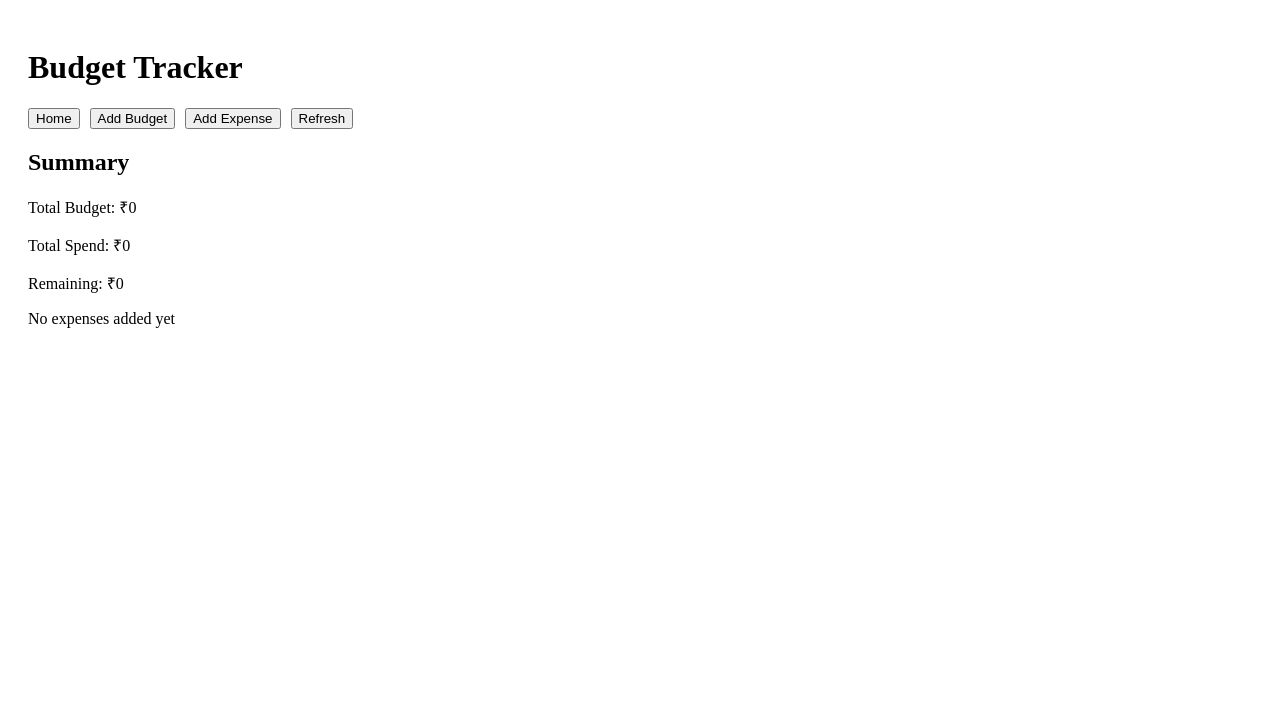
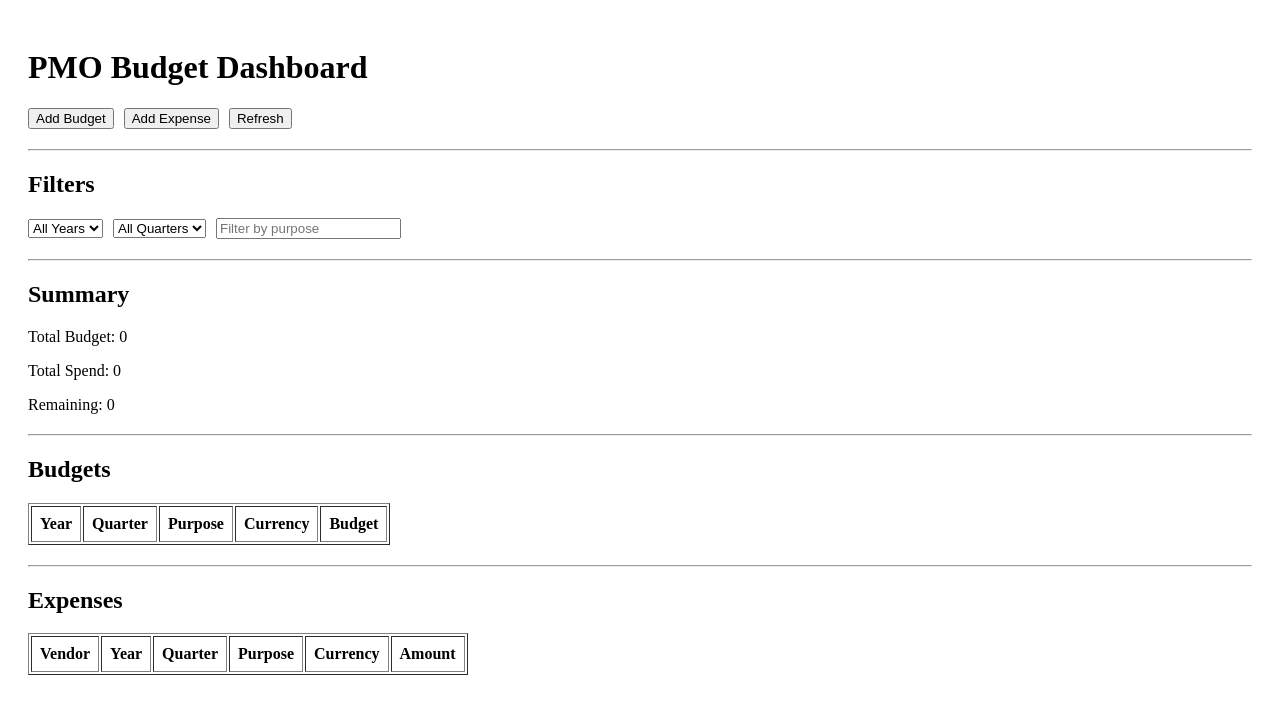
Before and after one commit to pinaki-GH/budget-tracker, a Next.js app: page / in a window 1280 px wide. Shown: the top 714 px of the page. Built offline with nearby package versions, Linux system fonts and the light colour scheme.

Commit message:
Update page.js

```diff
--- a/app/page.js
+++ b/app/page.js
@@ -2,39 +2,64 @@
 
 import { useEffect, useState } from 'react'
 import Link from 'next/link'
-import { getExpenses, getBudgets } from '../lib/storage'
-import BudgetSummary from '../components/BudgetSummary'
-import ExpenseList from '../components/ExpenseList'
+import { getBudgets, getExpenses } from '../lib/storage'
 
 export default function Home() {
+  const [budgets, setBudgets] = useState([])
   const [expenses, setExpenses] = useState([])
-  const [budget, setBudget] = useState(0)
+
+  const [yearFilter, setYearFilter] = useState('')
+  const [quarterFilter, setQuarterFilter] = useState('')
+  const [purposeFilter, setPurposeFilter] = useState('')
 
   useEffect(() => {
     loadData()
   }, [])
 
   function loadData() {
-    const exp = getExpenses()
-    const bud = getBudgets()
-
-    setExpenses(exp)
-    setBudget(bud.length > 0 ? bud[bud.length - 1].total_budget : 0)
+    setBudgets(getBudgets())
+    setExpenses(getExpenses())
   }
 
-  const totalSpend = expenses.reduce((sum, e) => sum + e.amount, 0)
+  // Filter budgets
+  const filteredBudgets = budgets.filter((b) => {
+    return (
+      (!yearFilter || b.year === yearFilter) &&
+      (!quarterFilter || b.quarter === quarterFilter) &&
+      (!purposeFilter ||
+        b.purpose.toLowerCase().includes(purposeFilter.toLowerCase()))
+    )
+  })
+
+  // Filter expenses
+  const filteredExpenses = expenses.filter((e) => {
+    return (
+      (!yearFilter || e.year === yearFilter) &&
+      (!quarterFilter || e.quarter === quarterFilter) &&
+      (!purposeFilter ||
+        e.purpose.toLowerCase().includes(purposeFilter.toLowerCase()))
+    )
+  })
+
+  const totalBudget = filteredBudgets.reduce(
+    (sum, b) => sum + b.total_budget,
+    0
+  )
+
+  const totalSpend = filteredExpenses.reduce(
+    (sum, e) => sum + e.amount,
+    0
+  )
+
+  const remaining = totalBudget - totalSpend
 
   return (
     <div style={{ padding: 20 }}>
-      <h1>Budget Tracker</h1>
+      <h1>PMO Budget Dashboard</h1>
 
-      {/* ✅ Navigation */}
+      {/* Navigation */}
       <div style={{ marginBottom: 20 }}>
-        <Link href="/">
-          <button>Home</button>
-        </Link>
-
-        <Link href="/add-budget" style={{ marginLeft: 10 }}>
+        <Link href="/add-budget">
           <button>Add Budget</button>
         </Link>
 
@@ -47,8 +72,108 @@ export default function Home() {
         </button>
       </div>
 
-      <BudgetSummary budget={budget} totalSpend={totalSpend} />
-      <ExpenseList expenses={expenses} />
+      <hr />
+
+      {/* Filters */}
+      <h2>Filters</h2>
+
+      <select
+        value={yearFilter}
+        onChange={(e) => setYearFilter(e.target.value)}
+      >
+        <option value="">All Years</option>
+        <option>2025</option>
+        <option>2026</option>
+        <option>2027</option>
+      </select>
+
+      <select
+        value={quarterFilter}
+        onChange={(e) => setQuarterFilter(e.target.value)}
+        style={{ marginLeft: 10 }}
+      >
+        <option value="">All Quarters</option>
+        <option>Q1</option>
+        <option>Q2</option>
+        <option>Q3</option>
+        <option>Q4</option>
+      </select>
+
+      <input
+        placeholder="Filter by purpose"
+        value={purposeFilter}
+        onChange={(e) => setPurposeFilter(e.target.value)}
+        style={{ marginLeft: 10 }}
+      />
+
+      <hr style={{ margin: '20px 0' }} />
+
+      {/* Summary */}
+      <h2>Summary</h2>
+
+      <p>Total Budget: {totalBudget}</p>
+      <p>Total Spend: {totalSpend}</p>
+      <p>Remaining: {remaining}</p>
+
+      <hr style={{ margin: '20px 0' }} />
+
+      {/* Budget Table */}
+      <h2>Budgets</h2>
+
+      <table border="1" cellPadding="8">
+        <thead>
+          <tr>
+            <th>Year</th>
+            <th>Quarter</th>
+            <th>Purpose</th>
+            <th>Currency</th>
+            <th>Budget</th>
+          </tr>
+        </thead>
+
+        <tbody>
+          {filteredBudgets.map((b) => (
+            <tr key={b.id}>
+              <td>{b.year}</td>
+              <td>{b.quarter}</td>
+              <td>{b.purpose}</td>
+              <td>{b.currency}</td>
+              <td>{b.total_budget}</td>
+            </tr>
+          ))}
+        </tbody>
+      </table>
+
+      <hr style={{ margin: '20px 0' }} />
+
+      {/* Expense Table */}
+      <h2>Expenses</h2>
+
+      <table border="1" cellPadding="8">
+        <thead>
+          <tr>
+            <th>Vendor</th>
+            <th>Year</th>
+            <th>Quarter</th>
+            <th>Purpose</th>
+            <th>Currency</th>
+            <th>Amount</th>
+          </tr>
+        </thead>
+
+        <tbody>
+          {filteredExpenses.map((e) => (
+            <tr key={e.id}>
+              <td>{e.vendor_name}</td>
+              <td>{e.year}</td>
+              <td>{e.quarter}</td>
+              <td>{e.purpose}</td>
+              <td>{e.currency}</td>
+              <td>{e.amount}</td>
+            </tr>
+          ))}
+        </tbody>
+      </table>
     </div>
   )
 }
```
